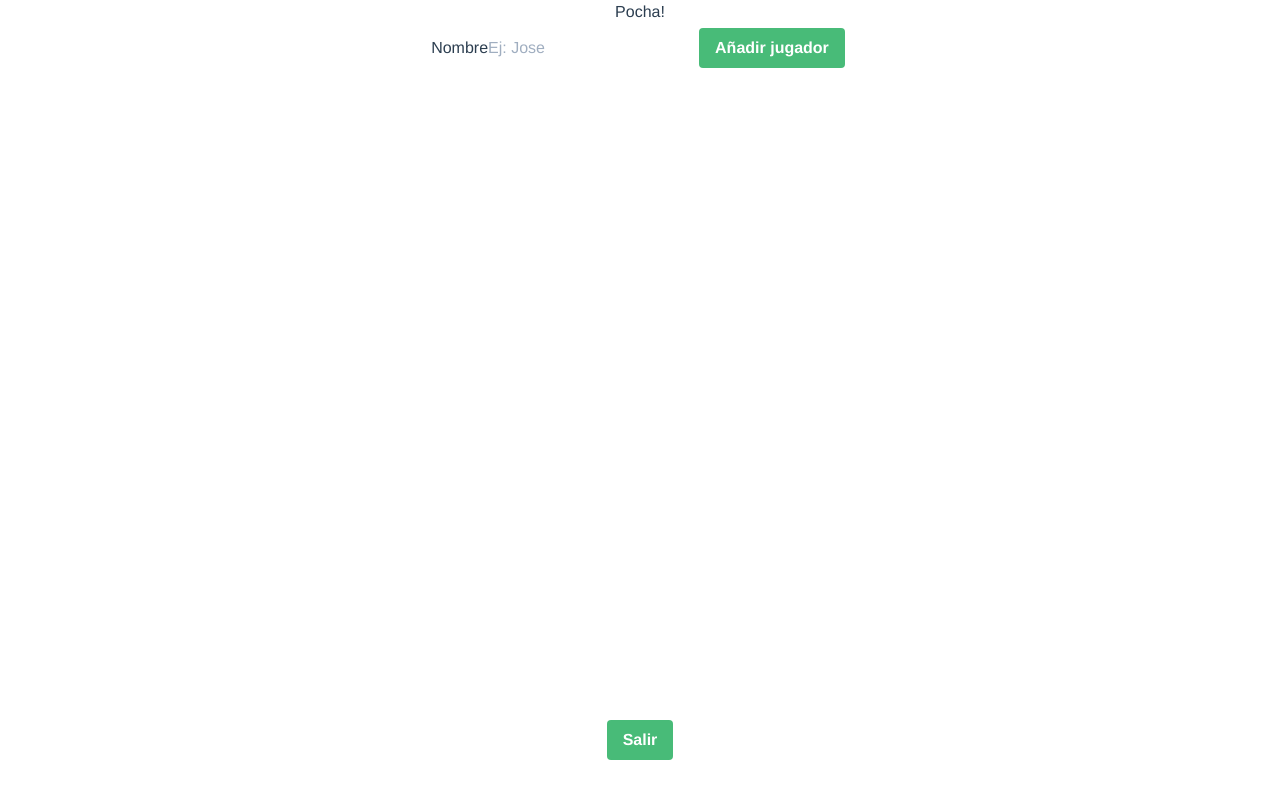
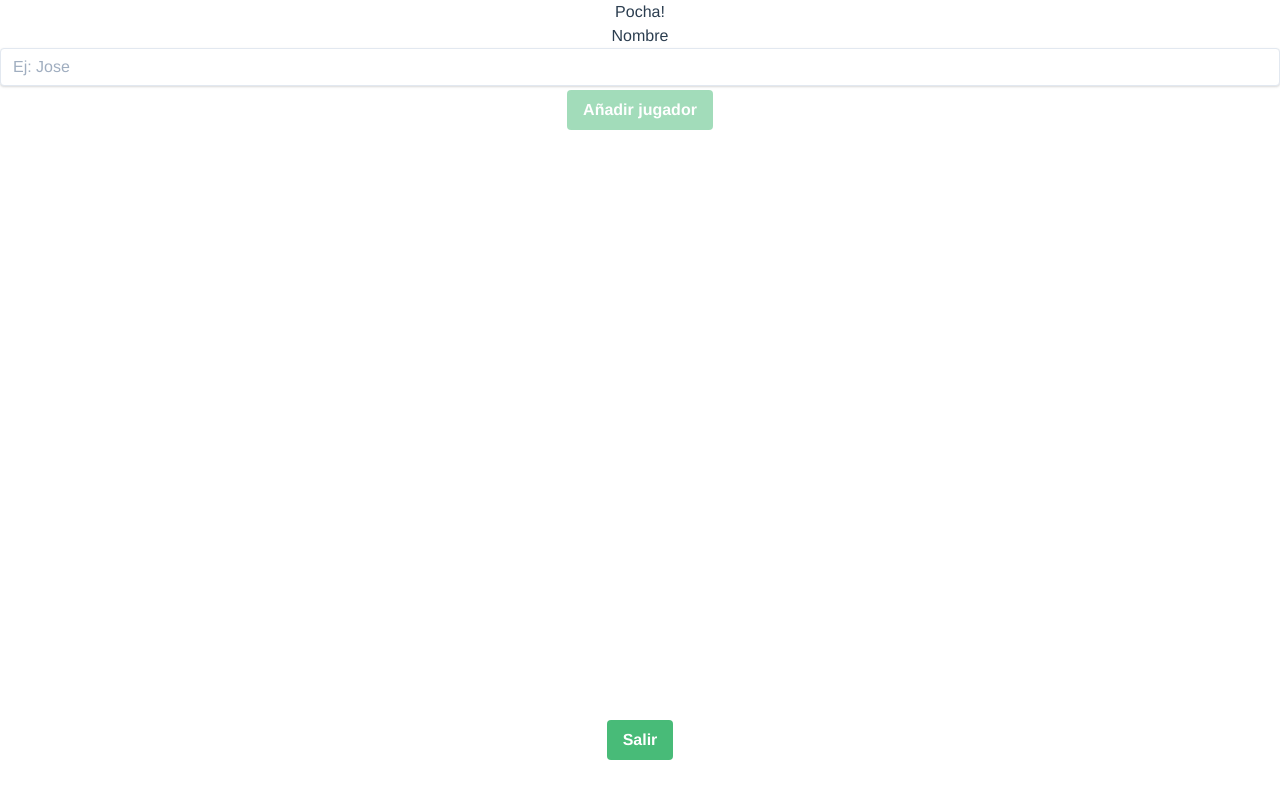
Before and after one commit to sergioIGZ/pocha, a Nuxt app: page /Players in a window 1280 px wide. Built offline with nearby package versions, Linux system fonts and the light colour scheme.

Commit message:
Chore: Add input styles

```diff
--- a/components/playersList.vue
+++ b/components/playersList.vue
@@ -14,7 +14,7 @@
 </template>
 
 <script>
-import IconButton from './iconButton/iconButton'
+import IconButton from './iconButton'
 export default {
   name: 'PlayersList',
   components: { IconButton },
--- a/components/pointsCounter/pointsCounter.vue
+++ b/components/pointsCounter.vue
@@ -17,7 +17,7 @@
 </template>
 
 <script>
-import IconButton from '../iconButton/iconButton'
+import IconButton from './iconButton'
 export default {
   name: 'PointsCounter',
   components: { IconButton },
@@ -43,5 +43,6 @@ export default {
 }
 input {
   text-align: center;
+  padding: 0.25rem 0;
 }
 </style>
--- a/components/pointsPlayerList.vue
+++ b/components/pointsPlayerList.vue
@@ -20,7 +20,7 @@
 </template>
 
 <script>
-import PointsCounter from './pointsCounter/pointsCounter'
+import PointsCounter from './pointsCounter'
 export default {
   name: 'PlayersList',
   components: { PointsCounter },
@@ -61,7 +61,4 @@ export default {
 .players-list :last-child {
   border-bottom: none;
 }
-.isRed {
-  color: #ee8888;
-}
 </style>
--- a/layouts/default.vue
+++ b/layouts/default.vue
@@ -29,4 +29,10 @@ button {
 button:hover {
   @apply bg-green-700;
 }
+input {
+  @apply shadow appearance-none border rounded w-full py-2 px-3 text-gray-700 leading-tight;
+}
+input:focus {
+  @apply outline-none shadow-outline;
+}
 </style>
--- a/pages/Players.vue
+++ b/pages/Players.vue
@@ -2,13 +2,18 @@
   <div>
     <players-list @on-delete-player="deletePlayer" :players="players" />
     <div>
-      <label>Nombre</label>
+      <label for="playerName">Nombre</label>
       <input
+        id="playerName"
         @keypress.enter="addPlayer"
         v-model="playerName"
         placeholder="Ej: Jose"
       />
-      <button :disabled="!playerName" @click="addPlayer">
+      <button
+        @click="addPlayer"
+        :class="!playerName && `opacity-50`"
+        :disabled="!playerName"
+      >
         Añadir jugador
       </button>
     </div>
@@ -35,6 +40,9 @@ export default {
   },
   methods: {
     addPlayer() {
+      if (this.players.includes(this.playerName)) {
+        return alert(`Ke ${this.playerName} ya existe MELOOOON!`)
+      }
       this.$store.commit('addPlayer', this.playerName)
       this.playerName = ''
     },
```
Also changed, not shown: components/iconButton.vue (renamed from components/iconButton/iconButton.vue).
